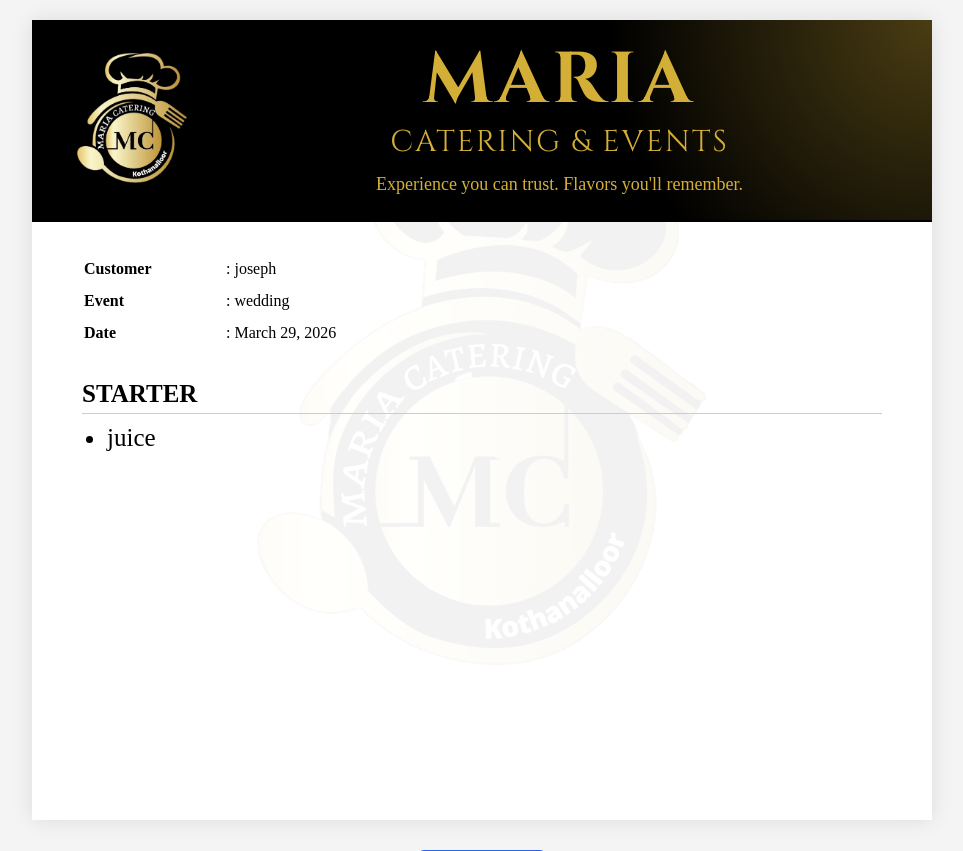
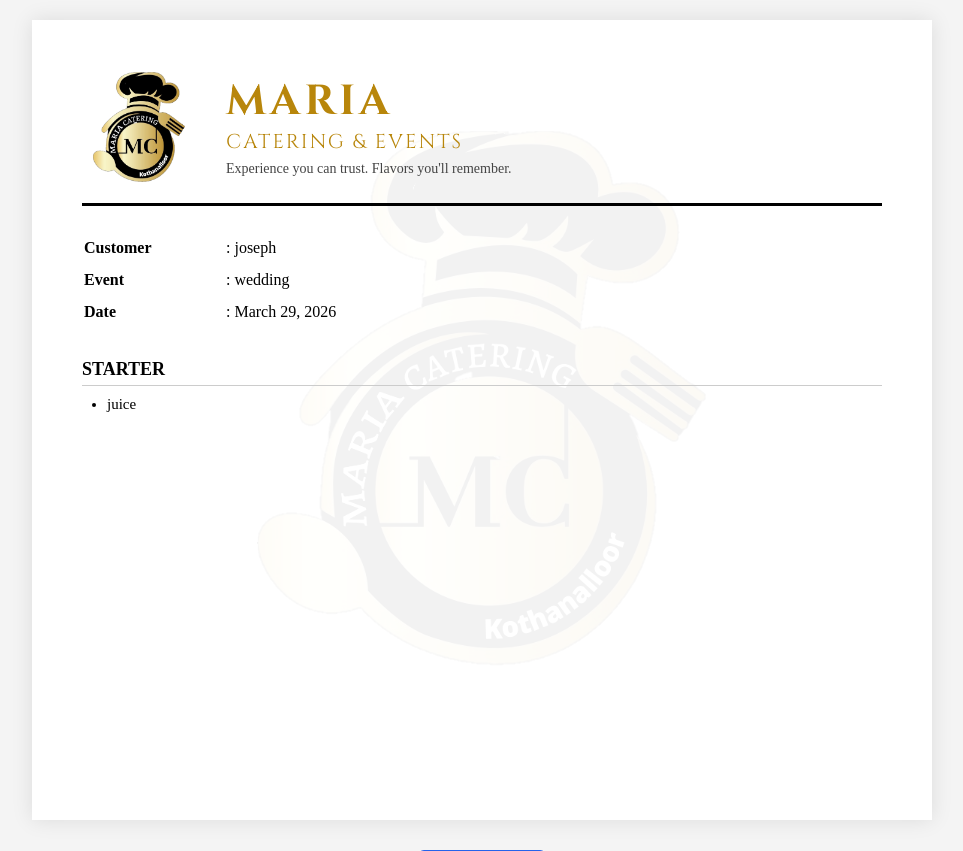
Before and after one commit to BJA711/catering-bills, a Django app: page /print/1/ in a window 1280 px wide. Shown: the top 851 px of the page, without its empty margins (158-1121 px from the left). Run offline with Django 5.2, Linux system fonts and the light colour scheme; data comes from the database, SQL or seed files in the repository.

Commit message:
Final deployment

```diff
--- a/templates/print_order.html
+++ b/templates/print_order.html
@@ -72,7 +72,7 @@ body{
 }
 
 .section-title{
-    font-size:25px;
+    font-size:18px;
     font-weight:bold;
     text-transform:uppercase;
     border-bottom:1px solid #ccc;
@@ -86,7 +86,7 @@ body{
 
 .section li{
     margin-bottom:6px;
-    font-size:25px;
+    font-size:15px;
 }
 
 .watermark{
@@ -184,6 +184,45 @@ body{
     break-after: avoid;
 }
 
+.print-header{
+    width:100%;
+    border-bottom:3px solid #000;
+    padding-bottom:15px;
+    margin-bottom:25px;
+}
+
+.logo-cell{
+    width:140px;
+    vertical-align:middle;
+}
+
+.title-cell{
+    vertical-align:middle;
+}
+
+.logo{
+    width:110px;
+    height:110px;
+}
+
+.brand-name{
+    font-size:42px;
+    font-weight:700;
+    color:#b8860b;
+    font-family:'Cinzel', serif;
+}
+
+.brand-subtitle{
+    font-size:20px;
+    color:#b8860b;
+    font-family:'Cinzel', serif;
+}
+
+.tagline{
+    margin-top:6px;
+    font-size:14px;
+    color:#444;
+}
 .section ul{
     page-break-inside: avoid;
     break-inside: avoid;
@@ -232,16 +271,16 @@ body{
 
     <div class="content">
 
-      <div class="header">
-
-    <div class="header-left">
+   <table class="print-header">
+    <tr>
+        <td class="logo-cell">
             <img
                 src="{% static 'images/logo.png' %}"
                 class="logo"
                 alt="Logo">
-    </div>
+        </td>
 
-    <div class="header-right">
+        <td class="title-cell">
 
             <div class="brand-name">
                 MARIA
@@ -255,9 +294,9 @@ body{
                 Experience you can trust. Flavors you'll remember.
             </div>
 
-    </div>
-
-</div>
+        </td>
+    </tr>
+</table>
 
         <div class="details">
 
```
Lines whose indentation alone changed are shown as unchanged.
